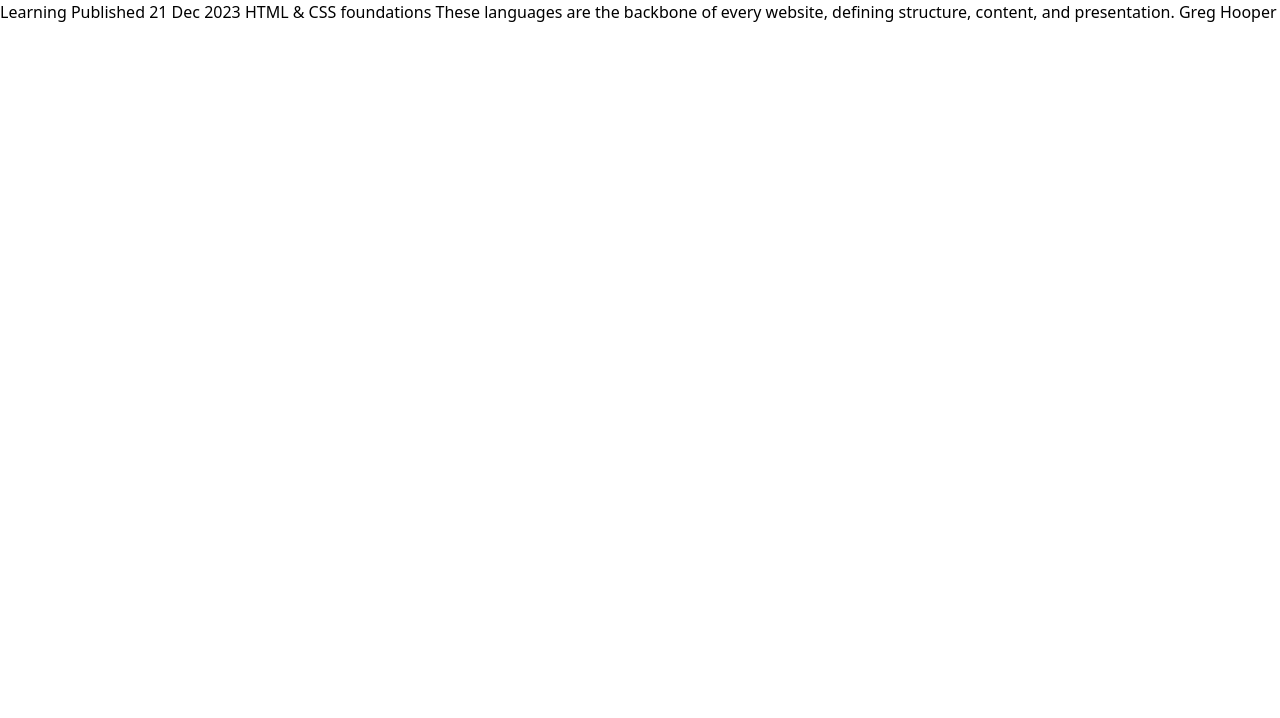
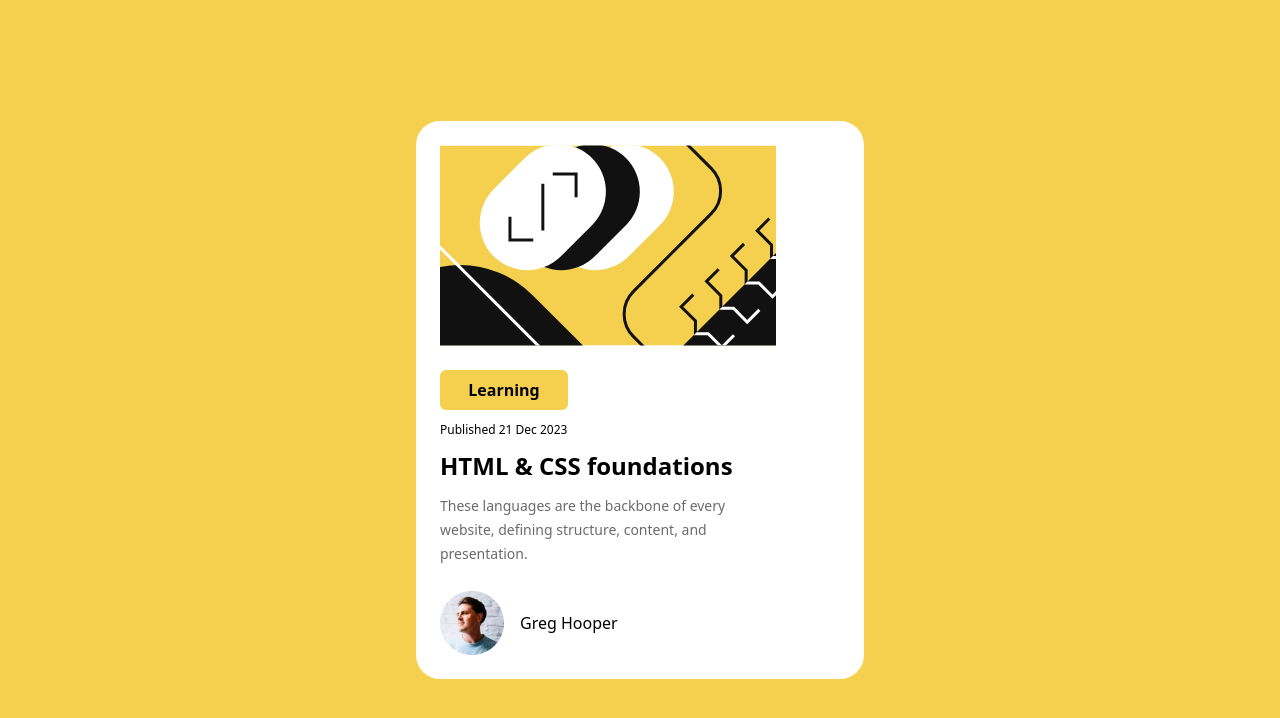
Before and after one commit to Afeez-Ola/blog-preview-card-main-refix, a plain HTML site: page index.html in a window 1280 px wide. Drawn offline with Linux system fonts and the light colour scheme.

Commit message:
having fun

```diff
--- a/index.html
+++ b/index.html
@@ -1,5 +1,6 @@
 <!DOCTYPE html>
 <html lang="en">
+
 <head>
   <meta charset="UTF-8">
   <meta name="viewport" content="width=device-width, initial-scale=1.0">
@@ -9,17 +10,27 @@
 
   <title>Frontend Mentor | Blog preview card</title>
 </head>
-<body>
 
-  Learning
+<body class="bg-yellow">
+  <div class="container flex  items-center justify-center h-screen overflow-hidden">
+    <div class="container justify-start items-start gap-6 bg-white card w-11/12 p-6 rounded-3xl flex flex-col max-w-md">
+      <img src="/assets/images/illustration-article.svg" alt="illustration-article">
+      <div class="card_notes flex flex-col gap-3">
+        <a class="bg-yellow rounded-md font-black p-2 w-32 text-center" href="#">Learning</a>
+        <p class="text-xs">Published 21 Dec 2023</p>
+        <h2 class="text-2xl font-black">HTML & CSS foundations</h2>
+        <p class="text-sm text-gray-light font-light w-5/6 leading-6"> These languages are the backbone of every website, defining structure, content, and presentation.
+        </p>
+      </div>
+      <div class="profile flex flex-row justify-center items-center gap-4">
+        <img src="/assets/images/image-avatar.webp" alt="image-avatar">
+        <p> Greg Hooper
+        </p>
+      </div>
+    </div>
+  </div>
 
-  Published 21 Dec 2023
-
-  HTML & CSS foundations
-
-  These languages are the backbone of every website, defining structure, content, and presentation.
-
-  Greg Hooper
 
 </body>
+
 </html>
--- a/tailwind.config.js
+++ b/tailwind.config.js
@@ -1,21 +1,21 @@
 /** @type {import('tailwindcss').Config} */
 module.exports = {
-  content: [],
+  content: ["./index.html","./assets",  "./css"],
   theme: {
     extend: {},
-    container:{
-      center:true
+    container: {
+      center: true
     },
     colors: {
       yellow: {
-        DEFAULT: "hsl(47, 88%, 63%)",
+        DEFAULT: "#F4D04E",
       },
-      white:{
+      white: {
         DEFAULT: "hsl(0, 0%, 100%)"
       },
       gray: {
-        light: "hsl(0, 0%, 42%)",
-        dark: "hsl(0, 0%, 7%)"
+        light: "#6B6B6B",
+        dark: "#111111"
       }
     }
   },
```
Also changed, not shown: css/output.css.
